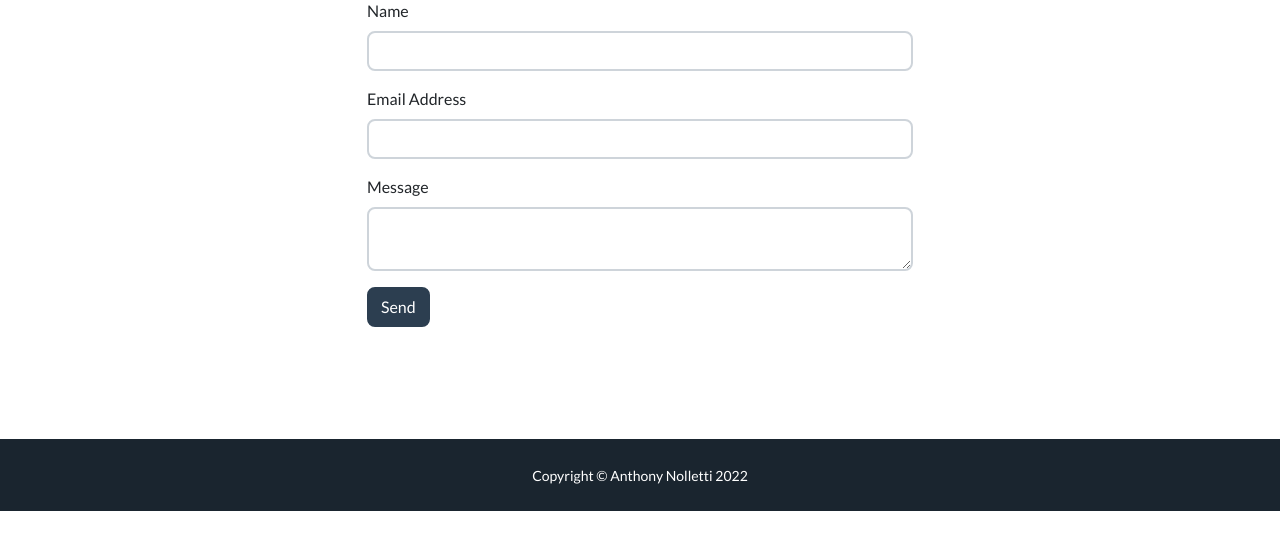
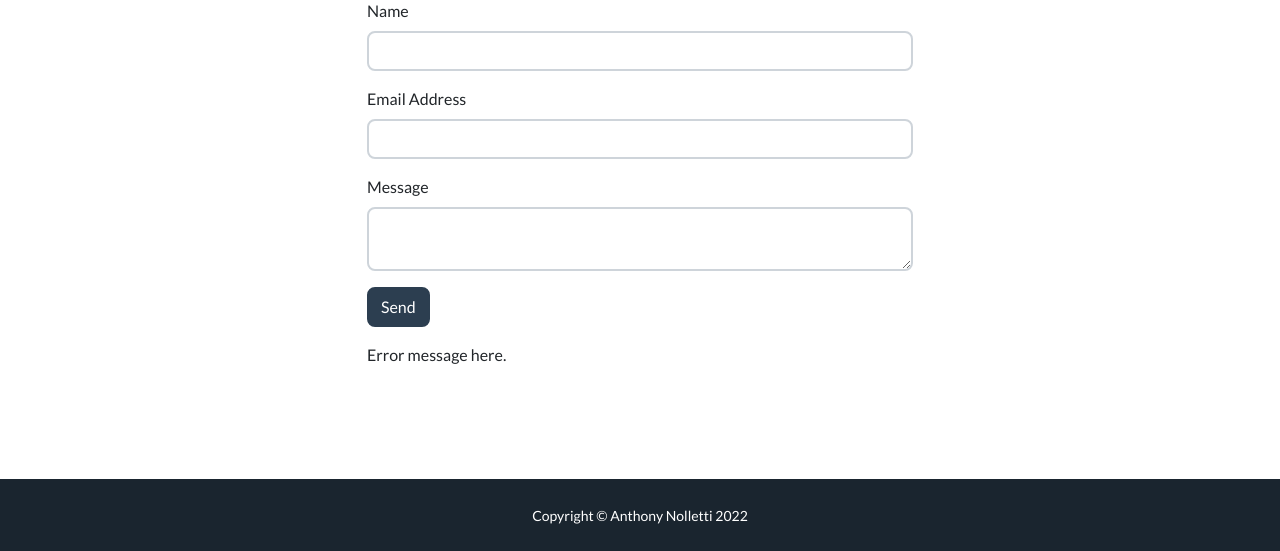
Before and after one commit to anolletti/portfolio-dynamic, a Flask app: page / in a window 1280 px wide. Shown: the part 3086-3637 px from the top of the page. Before the commit the page ends 3597 px from the top, so only its background shows below. Run offline with Flask 2, Linux system fonts and the light colour scheme; some libraries are stand-ins or nearby versions.

Commit message:
Error message testing

```diff
--- a/templates/index.html
+++ b/templates/index.html
@@ -458,11 +458,15 @@
               </div>
               <!-- recaptcha field -->
               <div class="mb-3">
-                {{ form.recaptcha }} {% for error in form.recaptcha.errors %}
+                {{ form.recaptcha }} </div>
+                <div class="mb-3">
+                  <p>Error message here.</p>
+                {% for error in form.recaptcha.errors %}
                 <ul>
                   <li>{{ error }}</li>
                   {% endfor %}
                 </ul>
+              </div>
               </div>
             </form>
           </div>
```
